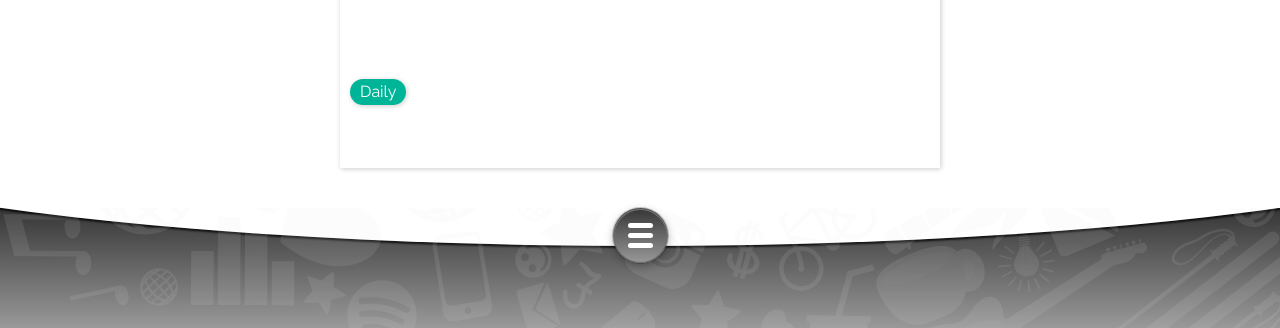
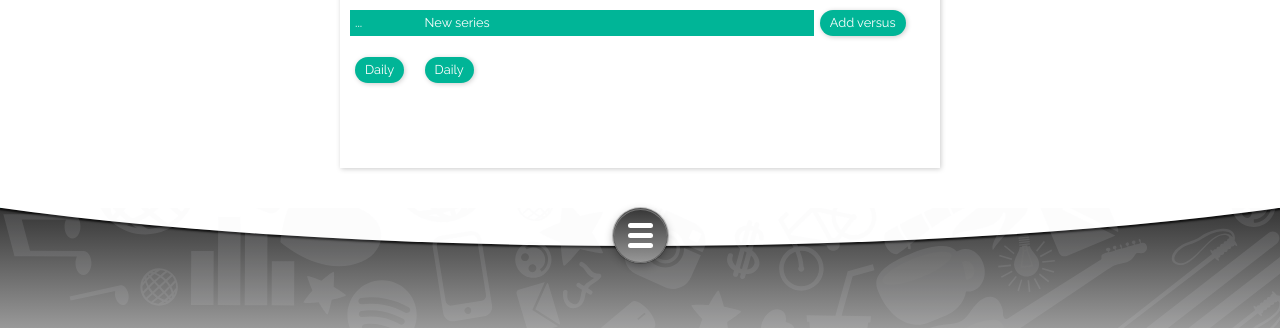
Before and after one commit to 1self/cardapp, a Node project: template views/data-explorer.swig in a window 1280 px wide. Shown: the part 472-800 px from the top of the page. Run offline with Node 20 templates, Linux system fonts and the light colour scheme; the template is opened without the code that fills it: most values are stand-ins (such as "Sample title", 1, 10 or a date in 2020).

Commit message:
fix to missing vars in aggregator function in url

```diff
--- a/public/css/main.css
+++ b/public/css/main.css
@@ -3189,13 +3189,49 @@ footer:before {
     height: 30%;
     width: 100%;
     padding: 10px;
+    overflow-y: auto;
+    font-size: 0.8em;
+}
+
+.data-explorer .aggregation-sections {
+    width: 80%;
+    float: left;
+}
+
+.data-explorer .versus-button-section {
+    width: 19%;
+    margin-left: 1%;
+    float: left;
+}
+
+.data-explorer .aggregation-options {
+    height: 100%;
+    float: left;
+}
+
+.data-explorer .aggregation-options.expanded {
+    width: 85%;
+    overflow-x: auto;
+}
+
+.data-explorer .aggregation-options.collapsed {
+    width: 15%;
+    overflow-x: auto;
+}
+
+.data-explorer .aggregation-options .aggregation-header {
+    background-color: #00B597;
+    color: #fff;
 }
 
 .data-explorer .aggregation-options>div {
     width: 100%;
-    height: 33px;
+    height: auto;
     padding-top: 3px;
     padding-bottom: 3px;
+    padding-left: 5px;
+    padding-right: 5px;
+    clear: both;
 }
 
 .data-explorer .chart {
--- a/public/js/data-explorer.js
+++ b/public/js/data-explorer.js
@@ -54,6 +54,11 @@ function setUpEventHandlers() {
     	return false;
     });
 
+    $('.add-versus').click(function() {
+    	addVersusSection();
+    	return false;
+    });
+
 }
 
 function renderPage(chartParams, doPushState) {
@@ -66,8 +71,6 @@ function renderPage(chartParams, doPushState) {
 	}
 
 	var userActivities = getUserActivities();
-
-console.log(userActivities);
 
 	var aggregateOnTypes = getAggregateOnTypes(chartParams, userActivities);
 
@@ -107,16 +110,11 @@ function buildActionTags(chartParams, userActivities) {
 function onActionTagClick(e) {
 	var $button = $(this);
 	var actionTag = formatTag($button.find('div span').text());
-	console.log(actionTag);
 
 	if ($button.hasClass('selected')) {
 		var idx = gChartParams.actionTags.indexOf(actionTag);
-		console.log(gChartParams.actionTags);
-		console.log(idx);
 		if (idx >= 0) {
-			var test = gChartParams.actionTags.splice(idx, 1);
-			// console.log(test);
-			// gChartParams.actionTags = test;
+			var removedTags = gChartParams.actionTags.splice(idx, 1);
 		}
 	} else {
 		gChartParams.actionTags.push(actionTag);
@@ -124,23 +122,6 @@ function onActionTagClick(e) {
 
 	renderPage(gChartParams, true);
 
-	// $button.toggleClass('selected sub-button');
-	// $button.find('i').toggleClass('fa-times fa-circle');
-
-	// gChartParams.aggregator.fn = aggFn;
-	// gChartParams.aggregator.text = aggFn;
-
-	// if (aggFn !== 'count' && gChartParams.aggregator.vars.length === 0) {
-	// 	var $aggregateOns = $('.aggregate-ons .standard-button.selected');
-	// 	if ($aggregateOns.length === 0) {
-	// 		$aggregateOns = $('.aggregate-ons .standard-button');
-	// 		var $button = $($aggregateOns[0]);
-	// 		$button.toggleClass('selected sub-button');
-	// 		gChartParams.aggregator.vars.push(formatTag($button.find('div').text()));
-	// 	}
-	// }
-
-	// renderPage(gChartParams, true);
 }
 
 function buildActionTagList(userActivities) {
@@ -185,7 +166,6 @@ function onAggregatorClick(e) {
 	var aggFn = $(this).find('div').text();
 
 	gChartParams.aggregator.fn = aggFn;
-	gChartParams.aggregator.text = aggFn;
 
 	if (aggFn !== 'count' && gChartParams.aggregator.vars.length === 0) {
 		var $aggregateOns = $('.aggregate-ons .standard-button.selected');
@@ -196,6 +176,8 @@ function onAggregatorClick(e) {
 			gChartParams.aggregator.vars.push(formatTag($button.find('div').text()));
 		}
 	}
+
+	gChartParams.aggregator.text = buildAggregatorText(gChartParams.aggregator);
 
 	renderPage(gChartParams, true);
 }
@@ -293,6 +275,9 @@ function onChartTypeClick(e) {
 		chartIdentifier = chartIdentifier.replace('sub-button', '');
 		chartIdentifier = chartIdentifier.replace('selected', '');
 		chartIdentifier = chartIdentifier.replace('left', '');
+		chartIdentifier = chartIdentifier.replace('no-icon', '');
+		chartIdentifier = chartIdentifier.replace('icon-times', '');
+		chartIdentifier = chartIdentifier.replace('icon-dot', '');
 		chartIdentifier = chartIdentifier.trim();
 
 		console.log(chartIdentifier);
@@ -383,7 +368,7 @@ function setUp1selfLogger() {
 }
 
 function createChartParams(paramsArray) {
-	var chartParams = {};
+	var chartParams = { series: [] };
 
 	if (paramsArray !== undefined) {
 		objectTagsParam = paramsArray[2];
@@ -404,6 +389,15 @@ function createChartParams(paramsArray) {
 	chartParams.chartType = chartTypeParam;
 	chartParams.fromDate = decodeURIComponent(fromDateParam);
 	chartParams.toDate = decodeURIComponent(toDateParam);
+
+	var newSeries = {
+		objectTags: decodeURIComponent(objectTagsParam).split(','),
+		actionTags: decodeURIComponent(actionTagsParam).split(','),
+		aggregator: aggregator,
+		chartType: chartTypeParam
+	};
+
+	chartParams.series.push(newSeries);
 
 	console.log('chartParams', chartParams);
 
@@ -426,6 +420,10 @@ function splitAggregator(strAggregator) {
 	}
 
 	return aggregator;
+}
+
+function buildAggregatorText(aggregator) {
+	return aggregator.fn + '(' + aggregator.vars.join(',') + ')';
 }
 
 function getExplorePageUrl(chartParams) {
--- a/views/data-explorer.swig
+++ b/views/data-explorer.swig
@@ -101,15 +101,30 @@
             <div class="chart"></div>
           </div>
           <div class="chart-options-row">
-            <div class="tag-options">
-              <div class="action-tags"></div>
-              <div class="clear"></div>
+            <div class="aggregation-sections clear">
+              <div class="aggregation-options collapsed">
+                <div class="aggregation-header">...</div>
+                <div class="action-tags"></div>
+                <div class="aggregators"></div>
+                <div class="aggregate-ons"></div>
+                <div class="aggregation-periods">
+                  <div class="standard-button"><div>Daily</div></div>
+                </div>
+                <div class="chart-types"></div>
+              </div>
+              <div class="aggregation-options aggregation-options-0 expanded">
+                <div class="aggregation-header">New series</div>
+                <div class="action-tags"></div>
+                <div class="aggregators"></div>
+                <div class="aggregate-ons"></div>
+                <div class="aggregation-periods">
+                  <div class="standard-button"><div>Daily</div></div>
+                </div>
+                <div class="chart-types"></div>
+              </div>
             </div>
-            <div class="aggregation-options">
-              <div class="aggregators"></div>
-              <div class="aggregate-ons"></div>
-              <div class="aggregation-periods"><div class="standard-button"><div>Daily</div></div></div>
-              <div class="chart-types"></div>
+            <div class="versus-button-section">
+              <div class="standard-button add-versus"><div>Add versus</div></div>
             </div>
           </div>
         </div>
```
Also changed, not shown: public/js/lib1self-charting.js (+24 -15 lines).
